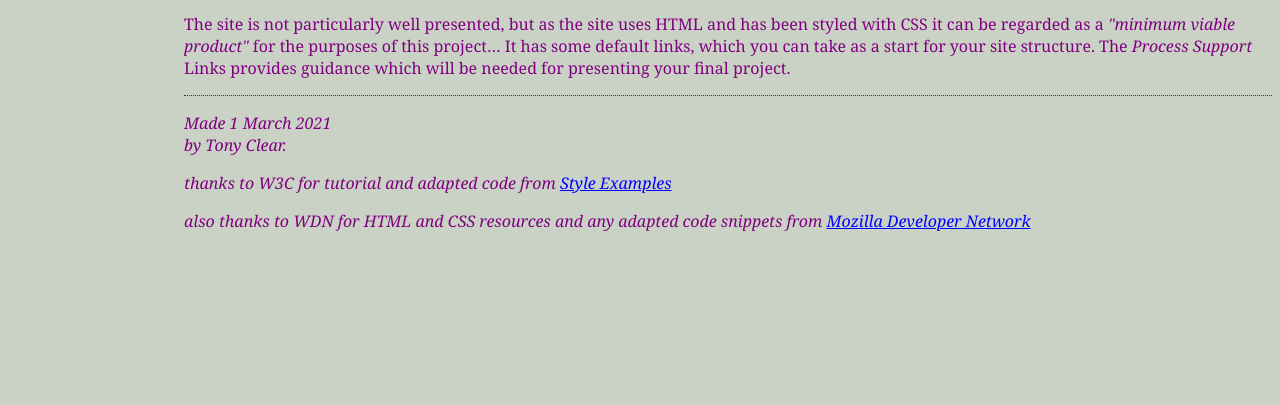
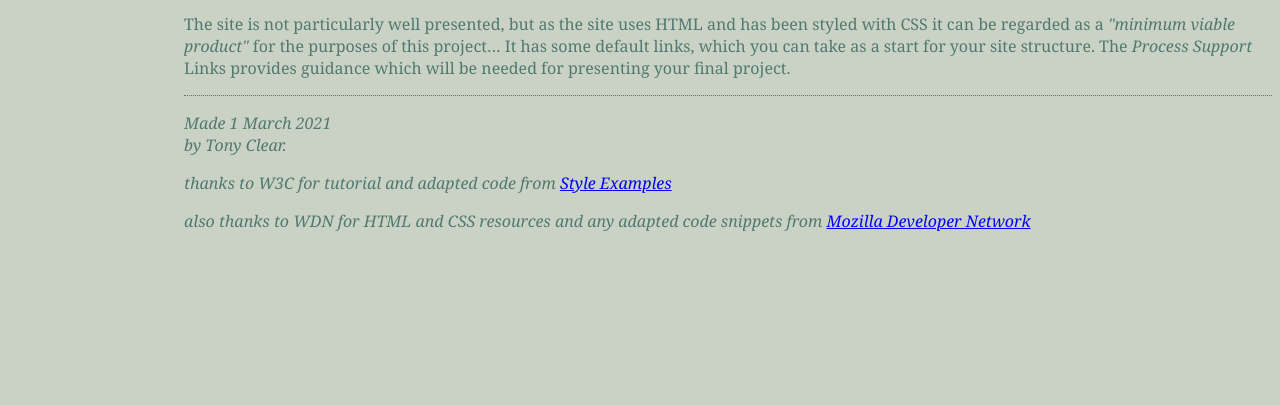
Before and after one commit to JuchangKim/JuchangKim.github.io, a plain HTML site: page CTiS-2023_1/CTiS-2023_1/index.html in a window 1280 px wide. Shown: the part 395-800 px from the top of the page. Drawn offline with Linux system fonts and the light colour scheme.

Commit message:
mystyles.css

```diff
--- a/CTiS-2023_1/CTiS-2023_1/styles/mystyles.css
+++ b/CTiS-2023_1/CTiS-2023_1/styles/mystyles.css
@@ -2,7 +2,7 @@
    padding-left: 11em;
    font-family: Georgia, "Times New Roman",
           Times, serif;
-		  color: purple;
+		  color: #52796f;
     background-color: #cad2c5 }
 	 ul.navbar {
     list-style-type: none;
```
